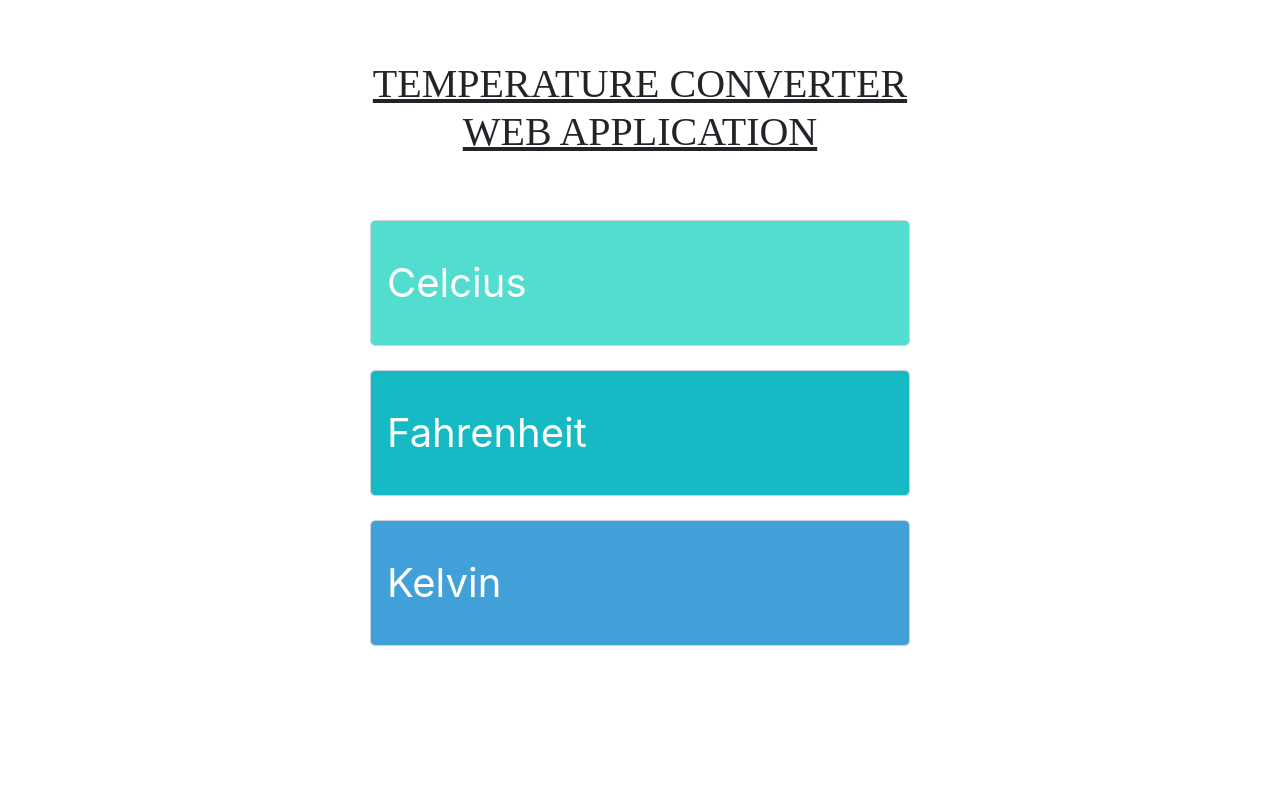
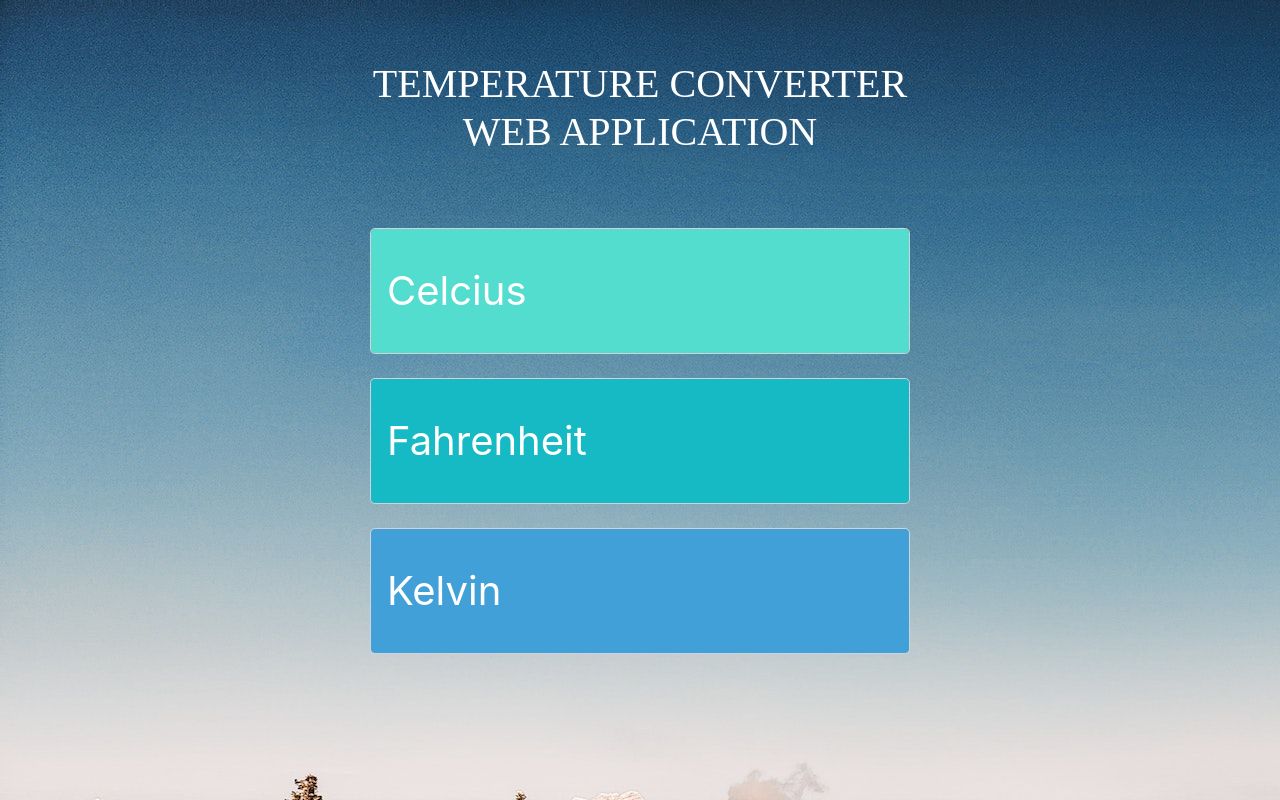
Before and after one commit to theanupamshakya/temperature-converter, a plain HTML site: page index.html in a window 1280 px wide. Drawn offline with nearby package versions, Linux system fonts and the light colour scheme.

Commit message:
Update style.css

```diff
--- a/style.css
+++ b/style.css
@@ -1,15 +1,16 @@
 body{
   margin-top: 60px;
   text-align:center;
-  background-image: image(bg.jpg);
+  background-image: url(/bg.jpg);
 }
 
 
 h1 {
-  padding-bottom: 2rem;
+  padding-bottom: 2.5rem;
   font-family: 'Times New Roman', Times, serif;
   text-align: center;
-  text-decoration: underline;
+
+  color: white;
 }
 
 input[type=number] {
@@ -37,7 +38,7 @@ input[type=number] {
 }
 
 ::-webkit-input-placeholder {
-  color: #FFFFFF !important;
+  color: white !important;
 }
 ::-moz-placeholder {
   color: #FFFFFF !important;
@@ -49,8 +50,6 @@ input[type=number] {
   color: #FFFFFF !important;
 }
 
-
-
 .icons{
   max-width: 25px;
   height: auto;
```
